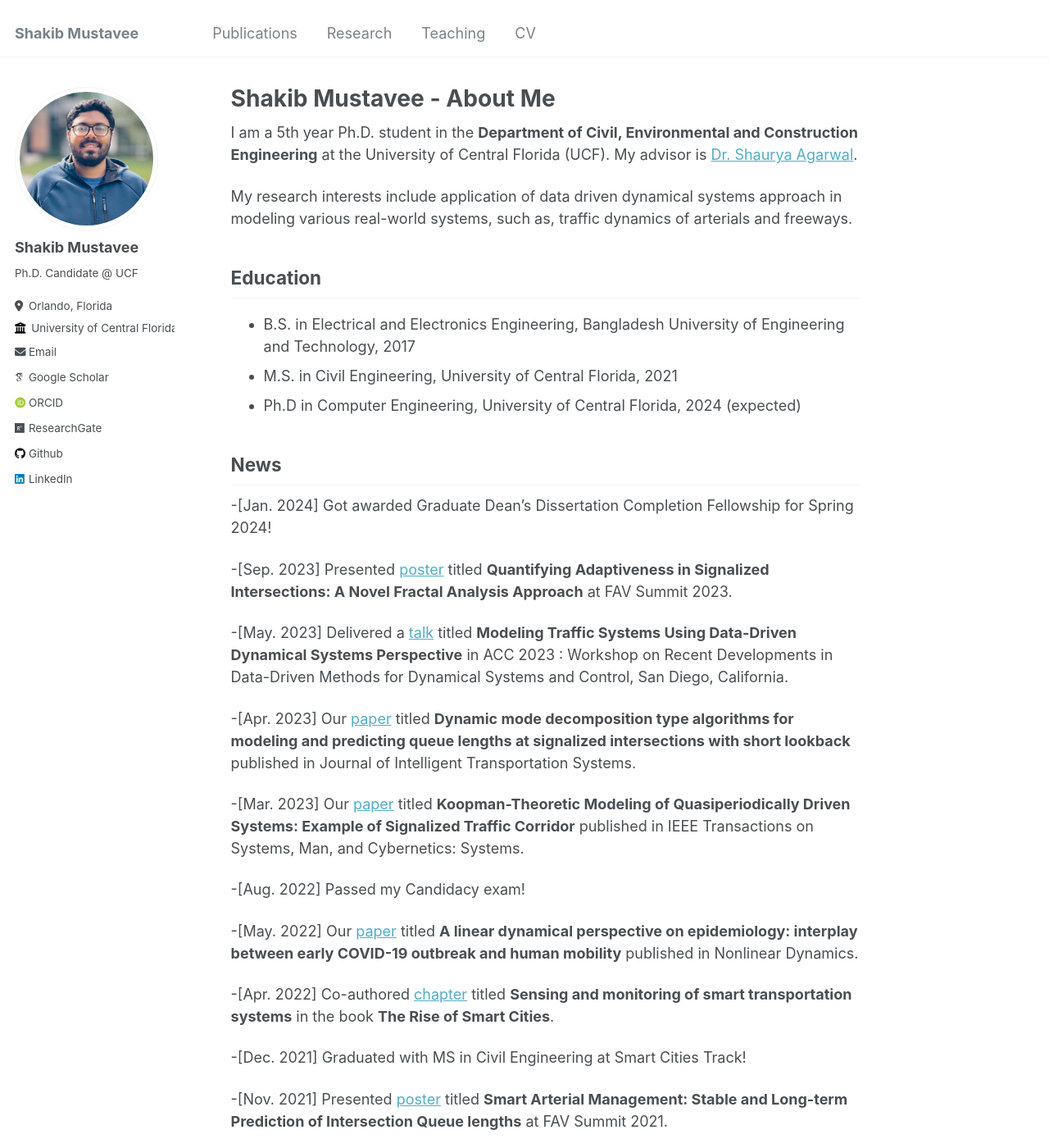
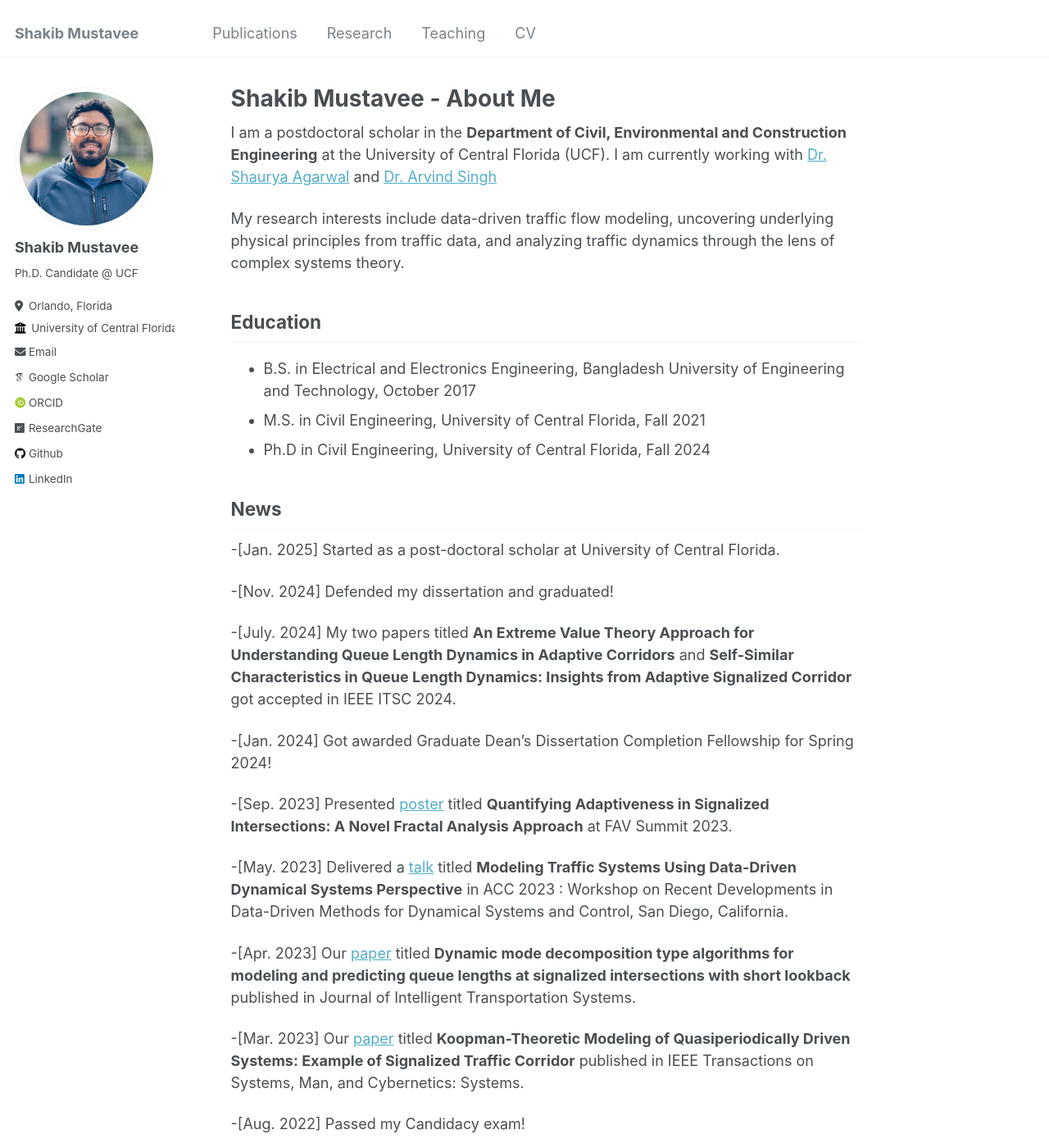
Before and after one commit to mustavee/mustavee.github.io, a Jekyll site: the page built from _pages/about.md, in a window 1280 px wide and 1400 px high. Shown: the whole window at 82% size. Built offline with Jekyll 4.4.1, drawn with Linux system fonts in a browser that asks for light colours; some web fonts are replaced; some of the changed text lies outside the part shown.

Commit message:
Update about.md

```diff
--- a/_pages/about.md
+++ b/_pages/about.md
@@ -6,16 +6,21 @@ redirect_from:
   - /about/
   - /about.html
 ---
- I am a 5th year Ph.D. student in the **Department of Civil, Environmental and Construction Engineering** at the University of Central Florida (UCF). My advisor is [Dr. Shaurya Agarwal](https://www.cece.ucf.edu/person/shauryaagarwal/).
+ I am a postdoctoral scholar in the **Department of Civil, Environmental and Construction Engineering** at the University of Central Florida (UCF). I am currently working with [Dr. Shaurya Agarwal](https://www.cece.ucf.edu/person/shauryaagarwal/) and [Dr. Arvind Singh](https://sites.google.com/site/singhsedtrans/home?authuser=0)
 
- My research interests include application of data driven dynamical systems approach in modeling various real-world systems, such as, traffic dynamics of arterials and freeways.
+My research interests include data-driven traffic flow modeling, uncovering underlying physical principles from traffic data, and analyzing traffic dynamics through the lens of complex systems theory.
 
 ## Education
-* B.S. in Electrical and Electronics Engineering, Bangladesh University of Engineering and Technology, 2017
-* M.S. in Civil Engineering, University of Central Florida, 2021
-* Ph.D in Computer Engineering, University of Central Florida, 2024 (expected)
+* B.S. in Electrical and Electronics Engineering, Bangladesh University of Engineering and Technology, October 2017
+* M.S. in Civil Engineering, University of Central Florida, Fall 2021
+* Ph.D in Civil Engineering, University of Central Florida, Fall 2024
 
 ## News
+-[Jan. 2025] Started as a post-doctoral scholar at University of Central Florida.
+
+-[Nov. 2024] Defended my dissertation and graduated!
+
+-[July. 2024] My two papers titled **An Extreme Value Theory Approach for Understanding Queue Length Dynamics in Adaptive Corridors** and **Self-Similar Characteristics in Queue Length Dynamics: Insights from Adaptive Signalized Corridor** got accepted in IEEE ITSC 2024.
 
 -[Jan. 2024] Got awarded Graduate Dean’s Dissertation Completion Fellowship for Spring 2024!
 
@@ -39,4 +44,4 @@ redirect_from:
 
 -[Jan. 2021] Presented [poster](http://mustavee.github.io/files/TRBAM-21-034511-pages-2.pdf) titled **Exploring Dynamic Mode Decomposition for Robust System Identification: Applications to Adaptive Signalized Intersections** at TRB 100th Annual Meeting, Virtual Conference.
 
--[Aug. 2019] Got awarded ORCGS Doctoral Fellowship for 2019-2020 academic year!
+-[Aug. 2019] Got awarded ORCGS Doctoral Fellowship for the 2019-2020 academic year!
```
